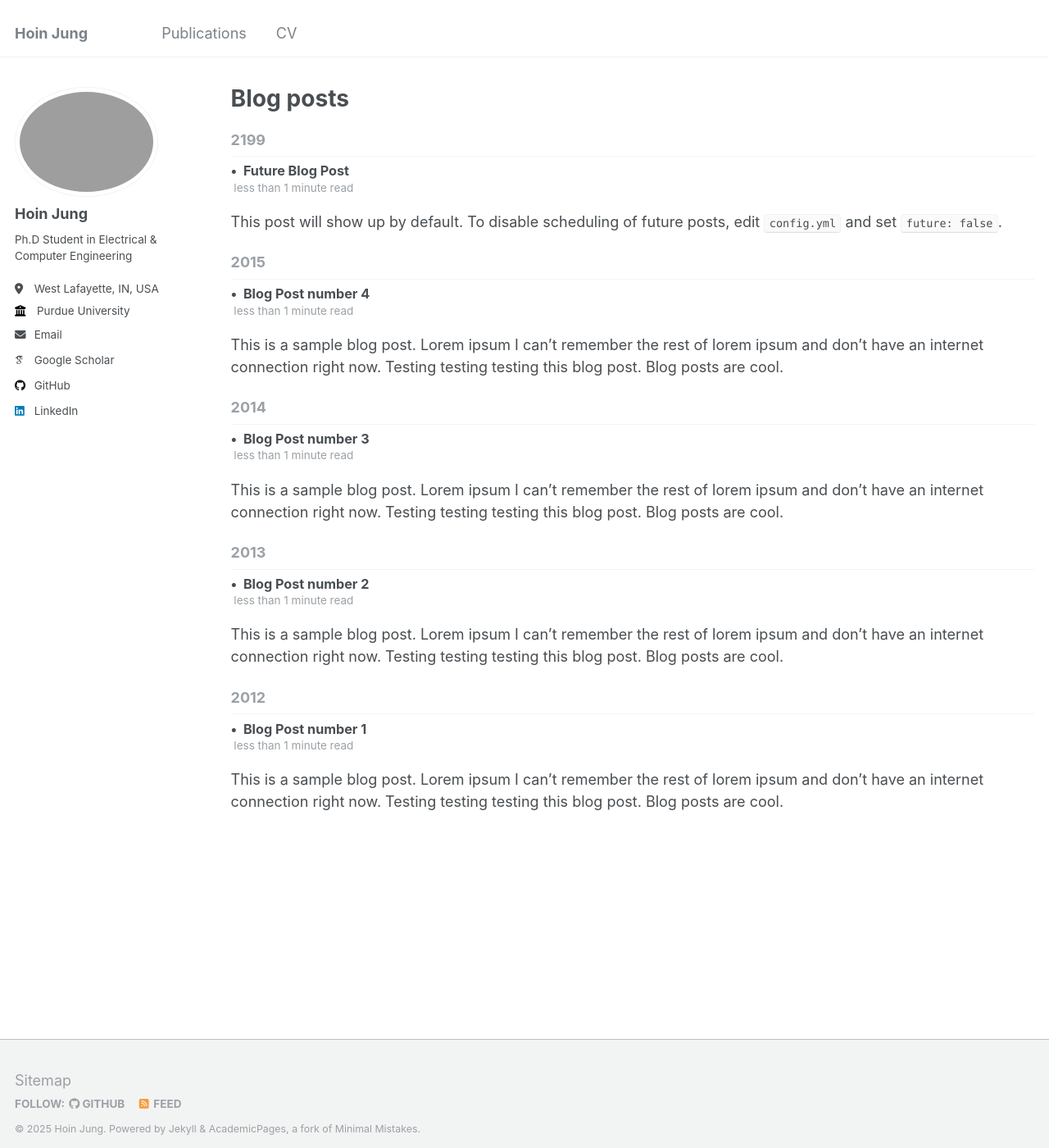
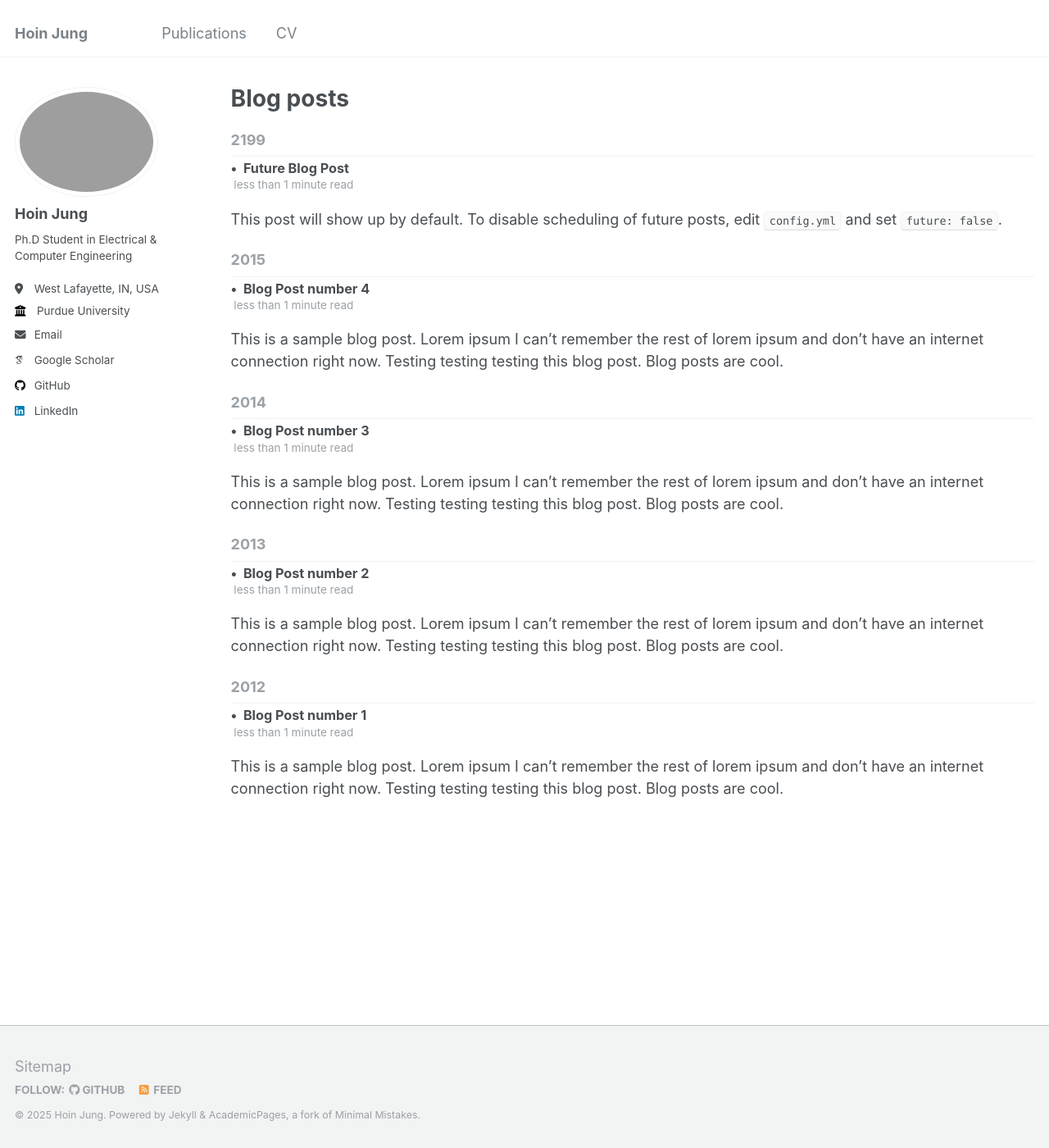
Before and after one commit to HoinJung/hoinjung.github.io, a Jekyll site: the page built from _pages/year-archive.html, in a window 1280 px wide and 1400 px high. Shown: the whole window at 82% size. Built offline with Jekyll 4.4.1, drawn with Linux system fonts in a browser that asks for light colours; some web fonts are replaced.

Commit message:
Update _archive.scss

```diff
--- a/_sass/_archive.scss
+++ b/_sass/_archive.scss
@@ -35,7 +35,7 @@
   border-bottom: 1px solid $border-color;
 
   + .list__item .archive__item-title {
-    margin-top: 0.5em;
+    margin-top: 0.3em;
   }
 }
 
@@ -61,7 +61,7 @@
 .archive__item-excerpt {
   margin-top: 0;
   // font-size: $type-size-6;
-   font-size: 0.1em;
+   font-size: 0.6em;
 
   & + p {
     text-indent: 0;
@@ -76,15 +76,15 @@
   }
 }
 
-.archive__item:hover {
-  .archive__item-teaser {
-    box-shadow: 0 0 10px rgba(#000, 0.25);
-  }
+// .archive__item:hover {
+//   .archive__item-teaser {
+//     box-shadow: 0 0 10px rgba(#000, 0.25);
+//   }
 
-  .archive__item-title {
-    text-decoration: underline;
-  }
-}
+//   .archive__item-title {
+//     text-decoration: underline;
+//   }
+// }
 
 
 /*
```
